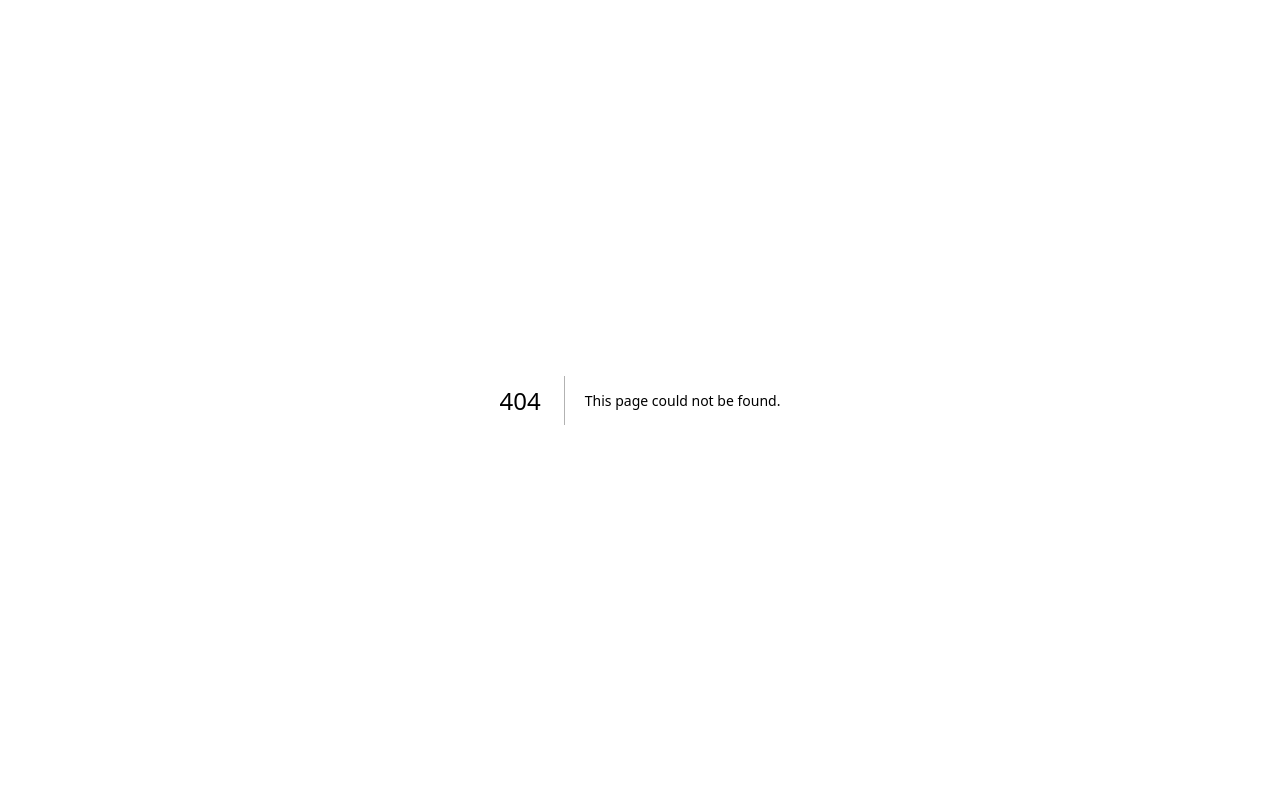
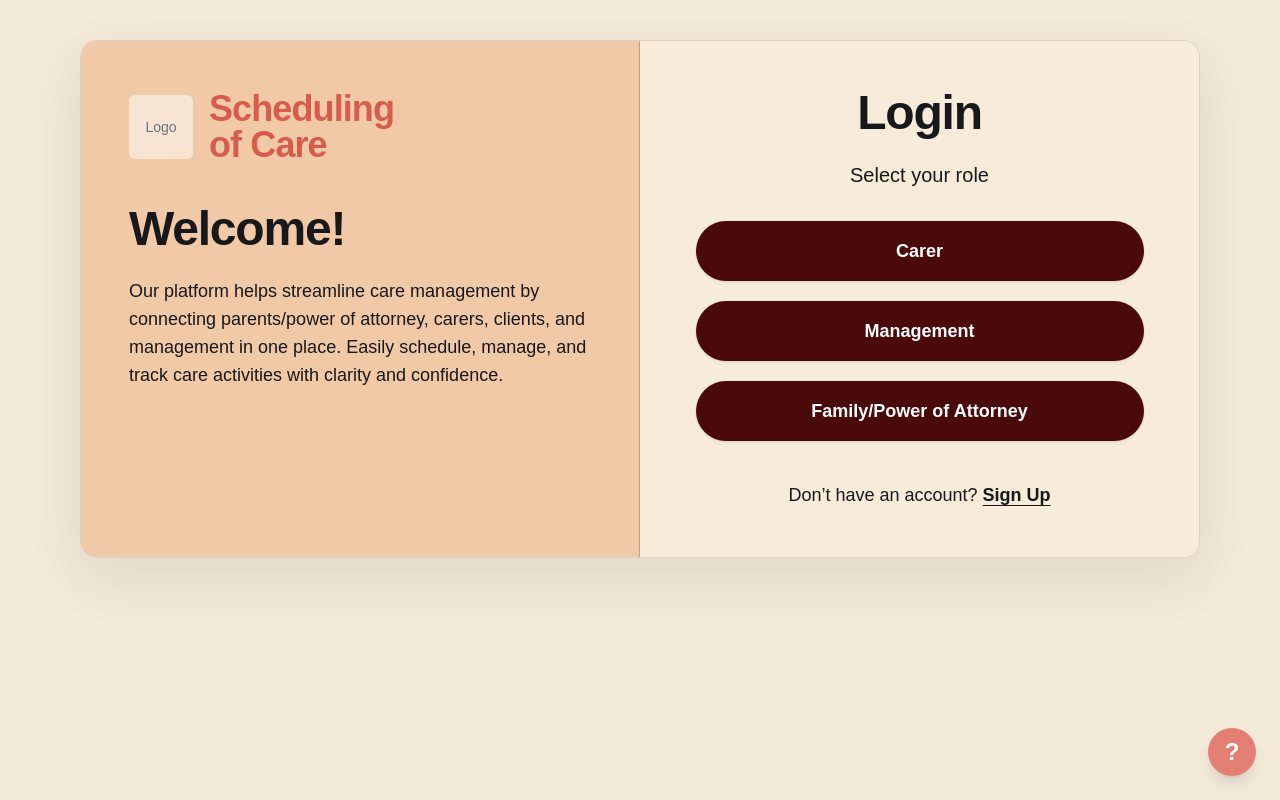
Before and after one commit to 404-Project-Not-Found/Scheduling-of-Care, a Next.js app: page /login in a window 1280 px wide. Before the commit this address had no page. Built offline with nearby package versions, Linux system fonts and the light colour scheme.

Commit message:
Create the welcome page

```diff
--- /dev/null
+++ b/src/app/login/page.tsx
@@ -0,0 +1,97 @@
+// src/app/login/page.tsx
+import Link from "next/link";
+
+export default function LoginPage() {
+  return (
+    <div className="min-h-screen w-full bg-[#F3E9D9] text-zinc-900">
+      {/* Outer container */}
+      <div className="mx-auto max-w-6xl px-4 py-10">
+        <div className="grid grid-cols-1 lg:grid-cols-2 rounded-2xl shadow-[0_20px_60px_rgba(0,0,0,0.08)] overflow-hidden border border-black/10">
+
+          {/* Left section: branding + welcome text */}
+          <section className="bg-[#F3C8A5]/95 p-8 sm:p-12 relative">
+            {/* Divider line */}
+            <div className="hidden lg:block absolute right-0 top-0 h-full w-px bg-black/20" />
+
+            {/* Placeholder for logo image */}
+            <div className="mb-10 flex items-center gap-4">
+              <div className="h-16 w-16 bg-white/50 rounded-md flex items-center justify-center text-sm text-gray-500">
+                Logo
+              </div>
+              <div className="-space-y-1 leading-none">
+                <p className="text-4xl font-semibold tracking-tight text-[rgba(214,92,75,1)]">
+                  Scheduling
+                </p>
+                <p className="text-4xl font-semibold tracking-tight text-[rgba(214,92,75,1)]">
+                  of Care
+                </p>
+              </div>
+            </div>
+
+            {/* Welcome text */}
+            <h1 className="text-5xl font-extrabold tracking-tight mb-6">Welcome!</h1>
+            <p className="max-w-xl text-lg leading-7">
+              Our platform helps streamline care management by connecting parents/power of attorney, carers, clients, and management in one place.
+              Easily schedule, manage, and track care activities with clarity and confidence.
+            </p>
+          </section>
+
+          {/* Right section: login options */}
+          <section className="bg-[#F7ECD9] p-8 sm:p-12 flex items-center justify-center">
+            <div className="w-full max-w-md text-center">
+              <h2 className="text-4xl sm:text-5xl font-extrabold tracking-tight mb-6">
+                Login
+              </h2>
+              <p className="text-xl mb-8">Select your role</p>
+
+              <div className="space-y-5">
+                <Link
+                  href="/login/carer"
+                  className="block w-full rounded-full px-8 py-4 text-lg font-semibold shadow-sm hover:shadow-md transition
+                             bg-[#4A0A0A] text-white hover:opacity-95 focus:outline-none focus:ring-4 focus:ring-[#4A0A0A]/30"
+                >
+                  Carer
+                </Link>
+                <Link
+                  href="/login/management"
+                  className="block w-full rounded-full px-8 py-4 text-lg font-semibold shadow-sm hover:shadow-md transition
+                             bg-[#4A0A0A] text-white hover:opacity-95 focus:outline-none focus:ring-4 focus:ring-[#4A0A0A]/30"
+                >
+                  Management
+                </Link>
+                <Link
+                  href="/login/family"
+                  className="block w-full rounded-full px-8 py-4 text-lg font-semibold shadow-sm hover:shadow-md transition
+                             bg-[#4A0A0A] text-white hover:opacity-95 focus:outline-none focus:ring-4 focus:ring-[#4A0A0A]/30"
+                >
+                  Family/Power of Attorney
+                </Link>
+              </div>
+
+              <p className="mt-10 text-lg">
+                Don’t have an account?{" "}
+                <Link
+                  href="/signup"
+                  className="underline underline-offset-4 font-semibold hover:opacity-80"
+                >
+                  Sign Up
+                </Link>
+              </p>
+            </div>
+          </section>
+        </div>
+      </div>
+
+      {/* Floating help button */}
+      <Link
+        href="/help"
+        aria-label="Help"
+        className="fixed bottom-6 right-6 flex h-12 w-12 items-center justify-center rounded-full
+                   bg-[#E37E72] text-white text-2xl font-bold shadow-lg hover:shadow-xl transition
+                   focus:outline-none focus:ring-4 focus:ring-[#E37E72]/40"
+      >
+        ?
+      </Link>
+    </div>
+  );
+}
--- a/src/app/page.tsx
+++ b/src/app/page.tsx
@@ -1,103 +1,91 @@
 import Image from "next/image";
+import Link from "next/link";
 
 export default function Home() {
   return (
-    <div className="font-sans grid grid-rows-[20px_1fr_20px] items-center justify-items-center min-h-screen p-8 pb-20 gap-16 sm:p-20">
-      <main className="flex flex-col gap-[32px] row-start-2 items-center sm:items-start">
+    <div className="h-screen w-full bg-[#F3E9D9] text-zinc-900">
+      <div className="grid grid-cols-1 lg:grid-cols-2 h-full w-full">
+
+        {/* Left section */}
+        <section className="bg-[#F3C8A5] relative flex flex-col h-full">
+          {/* Logo pinned top-left */}
+            <div className="absolute top-8 left-8 flex items-center gap-4">
             <Image
-          className="dark:invert"
-          src="/next.svg"
-          alt="Next.js logo"
-          width={180}
-          height={38}
+                src="/logo.png"   // logo image
+                alt="App Logo"
+                width={64}
+                height={64}
+                className="rounded-md"
                 priority
             />
-        <ol className="font-mono list-inside list-decimal text-sm/6 text-center sm:text-left">
-          <li className="mb-2 tracking-[-.01em]">
-            Get started by editing{" "}
-            <code className="bg-black/[.05] dark:bg-white/[.06] font-mono font-semibold px-1 py-0.5 rounded">
-              src/app/page.tsx
-            </code>
-            .
-          </li>
-          <li className="tracking-[-.01em]">
-            Save and see your changes instantly.
-          </li>
-        </ol>
+            <p className="text-4xl font-semibold tracking-tight text-[rgba(214,92,75,1)]">
+                Scheduling of Care
+            </p>
+            </div>
 
-        <div className="flex gap-4 items-center flex-col sm:flex-row">
-          <a
-            className="rounded-full border border-solid border-transparent transition-colors flex items-center justify-center bg-foreground text-background gap-2 hover:bg-[#383838] dark:hover:bg-[#ccc] font-medium text-sm sm:text-base h-10 sm:h-12 px-4 sm:px-5 sm:w-auto"
-            href="https://vercel.com/new?utm_source=create-next-app&utm_medium=appdir-template-tw&utm_campaign=create-next-app"
-            target="_blank"
-            rel="noopener noreferrer"
+          {/* Welcome block */}
+          <div className="flex flex-col justify-center items-start h-full pl-28 pr-10">
+            <h1 className="text-7xl font-extrabold tracking-tight mb-8">
+              Welcome!
+            </h1>
+            <p className="max-w-[38rem] text-2xl leading-9">
+              Our platform helps streamline care management by connecting parents/power of attorney, carers, clients, and management in one place.
+              Easily schedule, manage, and track care activities with clarity and confidence.
+            </p>
+          </div>
+        </section>
+
+        {/* right login section */}
+        <section className="bg-[#F7ECD9] p-12 flex items-center justify-center">
+          <div className="w-full max-w-md text-center">
+            <h2 className="text-6xl font-extrabold tracking-tight mb-8">
+              Login
+            </h2>
+            <p className="text-2xl mb-10">Select your role</p>
+
+            <div className="space-y-6">
+              <Link
+                href="/login/carer"
+                className="block w-full rounded-full px-10 py-5 text-2xl font-semibold bg-[#4A0A0A] text-white hover:opacity-95 transition text-center"
               >
-            <Image
-              className="dark:invert"
-              src="/vercel.svg"
-              alt="Vercel logomark"
-              width={20}
-              height={20}
-            />
-            Deploy now
-          </a>
-          <a
-            className="rounded-full border border-solid border-black/[.08] dark:border-white/[.145] transition-colors flex items-center justify-center hover:bg-[#f2f2f2] dark:hover:bg-[#1a1a1a] hover:border-transparent font-medium text-sm sm:text-base h-10 sm:h-12 px-4 sm:px-5 w-full sm:w-auto md:w-[158px]"
-            href="https://nextjs.org/docs?utm_source=create-next-app&utm_medium=appdir-template-tw&utm_campaign=create-next-app"
-            target="_blank"
-            rel="noopener noreferrer"
+                Carer
+              </Link>
+              <Link
+                href="/login/management"
+                className="block w-full rounded-full px-10 py-5 text-2xl font-semibold bg-[#4A0A0A] text-white hover:opacity-95 transition text-center"
               >
-            Read our docs
-          </a>
+                Management
+              </Link>
+              <Link
+                href="/login/family"
+                className="block w-full rounded-full px-10 py-5 text-2xl font-semibold bg-[#4A0A0A] text-white hover:opacity-95 transition text-center"
+              >
+                Family/Power of Attorney
+              </Link>
             </div>
-      </main>
-      <footer className="row-start-3 flex gap-[24px] flex-wrap items-center justify-center">
-        <a
-          className="flex items-center gap-2 hover:underline hover:underline-offset-4"
-          href="https://nextjs.org/learn?utm_source=create-next-app&utm_medium=appdir-template-tw&utm_campaign=create-next-app"
-          target="_blank"
-          rel="noopener noreferrer"
+
+            <p className="mt-12 text-xl">
+              Don’t have an account?{" "}
+              <Link
+                href="/signup"
+                className="underline underline-offset-4 font-semibold hover:opacity-80"
               >
-          <Image
-            aria-hidden
-            src="/file.svg"
-            alt="File icon"
-            width={16}
-            height={16}
-          />
-          Learn
-        </a>
-        <a
-          className="flex items-center gap-2 hover:underline hover:underline-offset-4"
-          href="https://vercel.com/templates?framework=next.js&utm_source=create-next-app&utm_medium=appdir-template-tw&utm_campaign=create-next-app"
-          target="_blank"
-          rel="noopener noreferrer"
+                Sign Up
+              </Link>
+            </p>
+          </div>
+        </section>
+      </div>
+
+      {/* Floating help button */}
+      <Link
+        href="/help"
+        aria-label="Help"
+        className="fixed bottom-6 right-6 flex h-12 w-12 items-center justify-center rounded-full
+                   bg-[#E37E72] text-white text-2xl font-bold shadow-lg hover:shadow-xl transition"
       >
-          <Image
-            aria-hidden
-            src="/window.svg"
-            alt="Window icon"
-            width={16}
-            height={16}
-          />
-          Examples
-        </a>
-        <a
-          className="flex items-center gap-2 hover:underline hover:underline-offset-4"
-          href="https://nextjs.org?utm_source=create-next-app&utm_medium=appdir-template-tw&utm_campaign=create-next-app"
-          target="_blank"
-          rel="noopener noreferrer"
-        >
-          <Image
-            aria-hidden
-            src="/globe.svg"
-            alt="Globe icon"
-            width={16}
-            height={16}
-          />
-          Go to nextjs.org →
-        </a>
-      </footer>
+        ?
+      </Link>
     </div>
   );
 }
```
Lines whose indentation alone changed are shown as unchanged.
